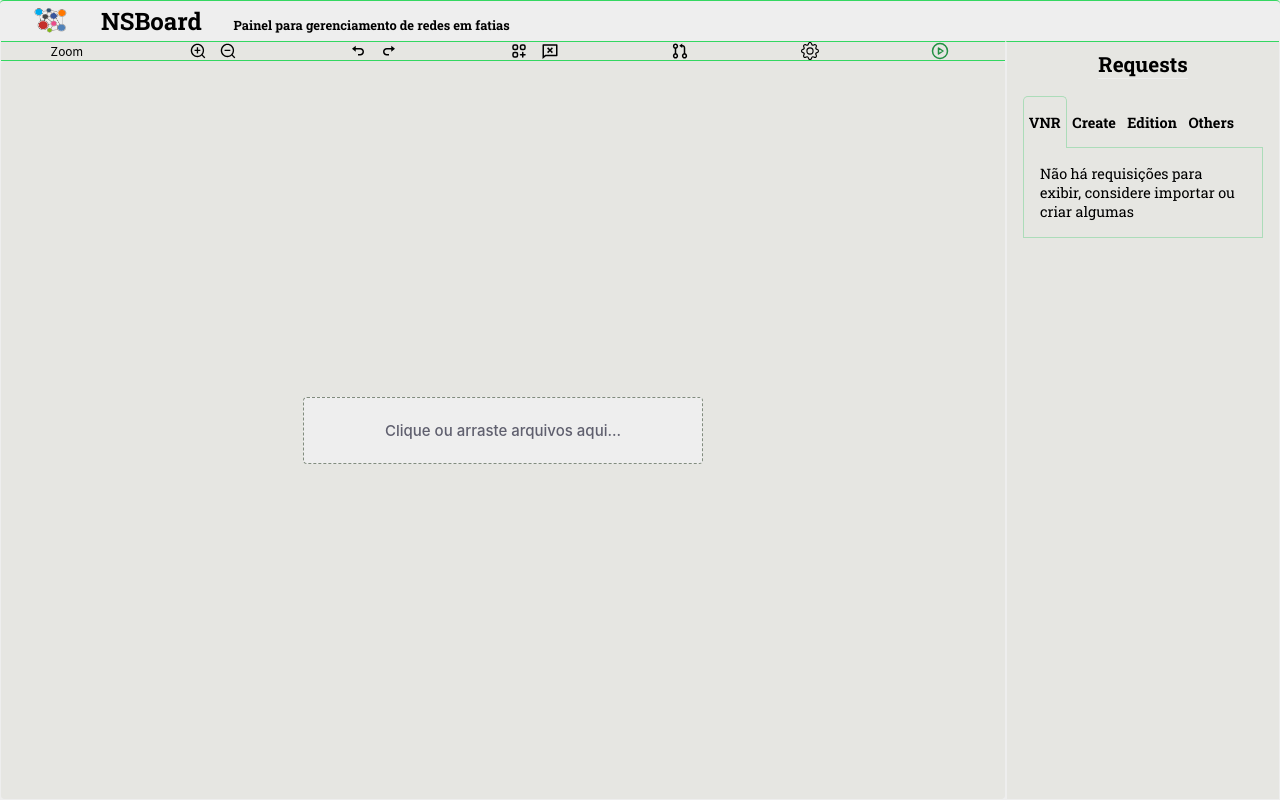
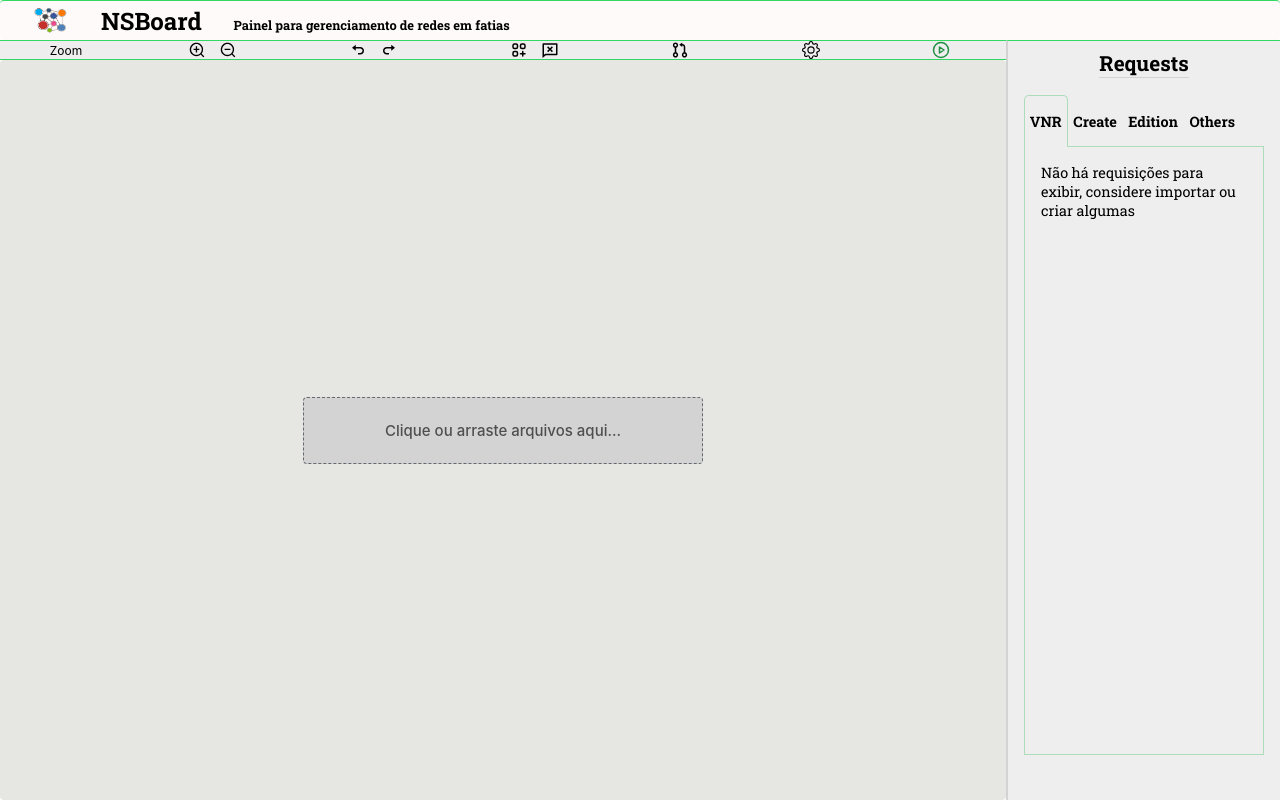
Before and after one commit to wellington-tinho/SBoard, a React (Vite) app: page / in a window 1280 px wide. Built offline with nearby package versions, Linux system fonts and the light colour scheme.

Commit message:
🖼 Style: fix bugs in resize display

```diff
--- a/src/components/Aside/CreateRequest/index.tsx
+++ b/src/components/Aside/CreateRequest/index.tsx
@@ -1,5 +1,5 @@
-import { Tab, Tabs, TabList, TabPanel } from 'react-tabs';
 import { useState } from 'react';
+import { Tab, TabList, TabPanel, Tabs } from 'react-tabs';
 import { CreateOne } from "./createOneRequest";
 import { CreateSeveral } from "./createSeveralRequest";
 import { Generate } from "./generateRequest";
--- a/src/components/Aside/showVND/showVND.tsx
+++ b/src/components/Aside/showVND/showVND.tsx
@@ -89,19 +89,64 @@ export function ShowVND({
 
         <div id={'divVisible' + (Number(key)+qtdRequests)} className='visible' style={{ display: 'none' }}>
 
-          <strong>Mudar visualização</strong>
-          <p>   Id : {Number(key)+qtdRequests}              </p>
-          <p>   type_slice : {requestList[key].type_slice}  </p>
-          <p>   created : {requestList[key].created}        </p>
-          <p>   duration : {requestList[key].duration}      </p>
-          <p>   period : {requestList[key].period}          </p>
-          <p>   bandwidth : {requestList[key].bandwidth}    </p>
-          <p>   delay : {requestList[key].delay}            </p>
-          <p>   reliability : {requestList[key].reliability}</p>
-          <br />
-              <p>   vnd: {JSON.stringify(requestList[key].vnd, null, 4)} </p>
-          <br />
-          <p>links: {JSON.stringify(requestList[key].links, null, 2)}</p>
+          <div className='styleInfosRequests'>
+
+            <div>
+              <p>   Id  </p>
+              <p> - </p>
+              <p>   {Number(key)+qtdRequests}              </p>
+            </div>
+
+            <div>
+              <p>   type_slice  </p>
+              <p> - </p>
+              <p>   {requestList[key].type_slice}  </p>
+            </div>
+
+            <div>
+              <p>   created   </p>
+              <p> - </p>
+              <p>   {requestList[key].created}        </p>
+            </div>
+
+            <div>
+              <p>   duration  </p>
+              <p> - </p>
+              <p>   {requestList[key].duration}      </p>
+            </div>
+
+            <div>
+              <p>   period  </p>
+              <p> - </p>
+              <p>   {requestList[key].period}          </p>
+            </div>
+
+            <div>
+              <p>   bandwidth   </p>
+              <p> - </p>
+              <p>   {requestList[key].bandwidth}    </p>
+            </div>
+
+            <div>
+              <p>   delay</p>
+              <p> - </p>
+              <p>   {requestList[key].delay}            </p>
+            </div>
+
+            <div>
+              <p>   reliability </p>
+              <p> - </p>
+              <p>   {requestList[key].reliability}</p>
+            </div>
+
+            <details >
+              <summary>Virtual Network Requests</summary>
+                <p>   vnd: {JSON.stringify(requestList[key].vnd, null, 4)} </p>
+            </details>
+                {console.log(requestList[key].vnd)}
+            <br />
+            <p>links: {JSON.stringify(requestList[key].links, null, 2)}</p>
+          </div>
         </div>
       </li>
     )
--- a/src/components/Aside/showVND/styles.ts
+++ b/src/components/Aside/showVND/styles.ts
@@ -43,6 +43,37 @@ export const Container = styled.div`
       }
       .visible{
         flex-direction: column;
+
+
+        .styleInfosRequests{
+
+          display: grid;
+          grid-template-columns: 1fr;
+          border: 1px solid var(--text-tile);
+
+          div{
+            border-bottom: 1px solid #acdcb9;
+            display: grid;
+            grid-template-columns: 3fr 1fr 3fr;
+
+            >:nth-child(3){
+              border: 2px solid #acdcb9 ;
+              width: 6rem;
+              word-wrap: break-word;
+              text-align: center;
+
+              :hover{
+              border: 2px solid #34D761 ;
+              font-weight: bold;
+              }
+            }
+            >:nth-child(1){
+              word-wrap: break-word;
+            }
+
+          }
+        }
+
       }
     }
   }
--- a/src/components/Aside/styles.ts
+++ b/src/components/Aside/styles.ts
@@ -2,8 +2,11 @@ import styled from "styled-components";
 
 export const Container = styled.div`
   background-color: var(--white-2);
-  border-left: 2px solid var(--background);
-  border-top: 1px solid var(--green);;
+  border-top: 1px solid var(--green-3);
+  border-left: 2px solid var(--gray-1);
+
+
+
 
   main{
     margin-top: 0.5rem;
@@ -12,12 +15,12 @@ export const Container = styled.div`
 
     h2{
       font-size: 1.3rem;
-      border-bottom: 1px solid var(--background);
+      border-bottom: 1px solid var(--gray-1);
 
     }
     button{
       border-radius: .5rem;
-      border: 1px solid var(--background);
+      border: 1px solid var(--gray-1);
       background-color: transparent;
       img{
         height:1.5rem;
@@ -56,20 +59,18 @@ export const Container = styled.div`
     fieldset{
       border: 1px solid #acdcb9;
       border-top: none;
-      /* height: 45rem; */
+      height: calc(100vh - 12rem);
       overflow-y: scroll;
     }
 
     @media (max-width: 1024px){
       main{
-
         display: none;
 
         h2{
           font-size: 12rem;
         }
       }
-
    }
   }
 `
--- a/src/components/GraphArea/styles.ts
+++ b/src/components/GraphArea/styles.ts
@@ -5,6 +5,7 @@ export const Container = styled.div`
   display: flex;
   flex-direction: column;
   height: 100%;
+
 
   /* nav{
     flex-grow: 0;
@@ -16,10 +17,9 @@ export const Container = styled.div`
 `
 
 export const NavOptions  = styled.nav`
-  border: 1px solid var(--green);
+  border: 1px solid var(--green-3);
+  background-color: var(--white-2);
   border-right: 0;
-  background-color: var(--white-2);
-
   border-left: 0;
 
   ul {
@@ -46,7 +46,7 @@ export const NavOptions  = styled.nav`
 
         :hover{
           transition: 0.2s;
-          border-bottom: 1px solid #34D761;
+          border-bottom: 1px solid var(--green-3);
 
         }
       }
@@ -57,7 +57,7 @@ export const NavOptions  = styled.nav`
 
 export const GraphContainer = styled.div`
   border-radius: 0.25rem;
-  background-color: var(--white-2);
+  background-color: var(--white-3);
   height: 100%;
   display:flex;
   justify-content: center;
--- a/src/components/GraphManipulation/index.tsx
+++ b/src/components/GraphManipulation/index.tsx
@@ -1,15 +1,15 @@
-import Modal from 'react-modal';
-
-
 import cytoscape from 'cytoscape';
 import { useContext, useEffect, useRef, useState } from 'react';
 import CytoscapeComponent from 'react-cytoscapejs';
+import Modal from 'react-modal';
+import { CytoscapeContext } from '../../CytoscapeContext';
+import { ChartOptions } from '../ChartOptions';
+import { EdgeModal } from '../EdgeModal';
+import { ElementModal } from '../ElementModal';
+import { NodeModal } from '../NodeModal';
 
-import { NodeModal } from '../NodeModal';
-import { EdgeModal } from '../EdgeModal';
-import { CytoscapeContext } from '../../CytoscapeContext';
-import { ElementModal } from '../ElementModal';
-import { ChartOptions } from '../ChartOptions';
+
+
 
 
 export interface propsGraphJson{
@@ -75,7 +75,7 @@ export function GraphManipulation({grapJSON}:propsGraphJson){
           fit: true,
           // circle: true,
           directed: true,
-          padding: 50,
+          // padding: 50,
           // spacingFactor: 1.5,
           animate: true,
           animationDuration: 1000,
@@ -294,7 +294,7 @@ export function GraphManipulation({grapJSON}:propsGraphJson){
   return (
     <div>
       <div id='cy' >
-      <div ref={containerRef} style={{ width: '80vw', height: '86vh' }} />
+      <div ref={containerRef} style={{ width: 'calc(100vw - 18rem)', height: '86vh' }} />
       </div>
 
       <NodeModal
--- a/src/components/Header/index.tsx
+++ b/src/components/Header/index.tsx
@@ -1,7 +1,7 @@
 // import { Container } from "./styles";
-import logoImg from '../../assets/Logo.png'
+import styled from "styled-components";
+import logoImg from '../../assets/Logo.png';
 
-import styled from "styled-components";
 
 
 // import Particles from "react-tsparticles";
@@ -10,24 +10,18 @@ export const Container = styled.header`
   display: flex;
   align-items: center;
   border-radius: 0.25rem;
-  border-top: 1px solid var(--green);
+  border-top: 1px solid var(--green-3);
   height: 4rem;
   flex-grow: 0;
-
-
-  #tsparticles{
-    z-index: -1 ;
-  }
+  background-color: var(--white-1);
 
   img{
-    /* background-color: white; */
     /* border-radius: 50%; */
     padding: 0.10rem;
 
     height: 2.5rem;
     margin: 0 2rem;
 
-    background-color: ;
   }
 
     h1{
@@ -63,7 +57,7 @@ export function Header(){
 
   return (
       <Container>
-        <img src={logoImg} alt="Logo" height={'37px'} width={'37px'}/>
+        <img loading="lazy" src={logoImg} alt="Logo" height={'37px'} width={'37px'}/>
         <h1>NSBoard</h1>
         <h2>Painel para gerenciamento de redes em fatias</h2>
 
--- a/src/components/Upload/style.ts
+++ b/src/components/Upload/style.ts
@@ -17,10 +17,11 @@ export const DropContainer = styled.form<IDropContainer>`
   width: 100%;
   max-width: 25rem;
   margin: 1rem auto;
-  background-color: var(--background);
+  color: var(--white-1);
+  background-color: var(--gray-1);
   border-radius: .25rem;
   padding: .5rem;
-  border: 1px dashed #818C7E;
+  border: 1px dashed var(--gray-3);
   border-radius: 4px;
   cursor: pointer;
 
@@ -32,7 +33,7 @@ export const DropContainer = styled.form<IDropContainer>`
  `;
 
 const messageColors = {
-  default: "#5f5f6e",
+  default: "#4F4F4F",
   error: "#e57878",
   success: "#17A38E",
 };
--- a/src/styles/global.ts.ts
+++ b/src/styles/global.ts.ts
@@ -10,10 +10,17 @@ export const GlobalStyle = createGlobalStyle`
 
 /*==== GLOBAL ==== */
 :root {
-  --background: #eee;
-  --green: #34D761;
-  --white-2: #E6E6e2;
-  --text-tile: #63696E;
+  --white-1: #FFFAFA;
+  --white-2: #eee;
+  --white-3: #E6E6e2;
+
+  --gray-1: #D3D3D3;
+  --gray-2: #A9A9A9;
+  --gray-3: #63696E;
+
+  --green-1: #82EAC3;
+  --green-2: #00FA9A;
+  --green-3: #34D761;
 }
 
 * {
```
